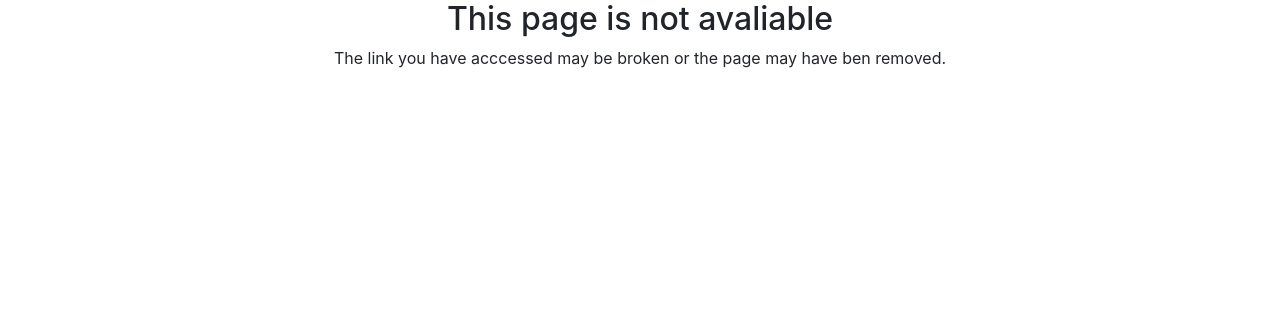
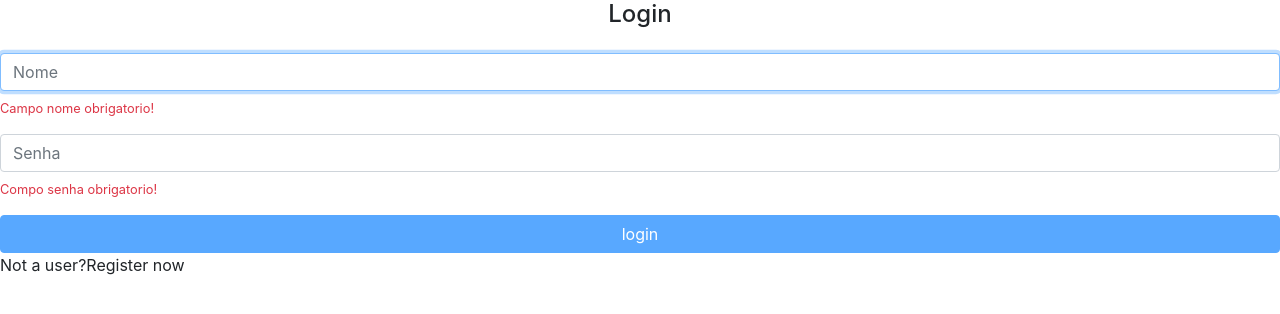
Before and after one commit to Mateusleao99/fundamentos-angular-alura, an Angular app: page / in a window 1280 px wide. Shown: the top 314 px of the page. Built offline with nearby package versions, Linux system fonts and the light colour scheme.

Commit message:
feat: autenticacao login

```diff
--- a/src/app/app.module.ts
+++ b/src/app/app.module.ts
@@ -1,3 +1,4 @@
+import { HomeModule } from './home/home.module';
 import { ErrorsModule } from './errors/errors.module';
 import { AppRoutingModule } from './app.routing.module';
 import { PhotosModule } from './photos/photos.module';
@@ -16,7 +17,8 @@
     BrowserModule,
     PhotosModule,
     AppRoutingModule,
-    ErrorsModule
+    ErrorsModule,
+    HomeModule
   ],
   providers: [],
   bootstrap: [AppComponent]
--- a/src/app/app.routing.module.ts
+++ b/src/app/app.routing.module.ts
@@ -1,3 +1,4 @@
+import { SignInComponent } from './home/signin/signin.component';
 import { PhotoListResolver } from './photos/photo-list/photo-list.resolver';
 import { NgModule } from "@angular/core";
 import { RouterModule, Routes } from "@angular/router";
@@ -7,6 +8,10 @@
 import { PhotoFormComponent } from './photos/photo-form/photo-form.component';
 
 const routes: Routes = [
+  {
+    path: '',
+    component: SignInComponent
+  },
   {
     path: 'user/:userName',
     component: PhotoListComponent,
--- /dev/null
+++ b/src/app/core/auth/auth.service.ts
@@ -0,0 +1,17 @@
+import { HttpClient } from '@angular/common/http';
+import { Injectable } from '@angular/core';
+
+const API_URL = "http://localhost:3000";
+
+@Injectable({
+  providedIn: 'root'
+})
+export class AuthService {
+
+  constructor(private http: HttpClient) { }
+
+  authenticate(userName: string, password: string){
+
+    return this.http.post(API_URL + '/user/login', {userName , password})
+  }
+}
--- /dev/null
+++ b/src/app/core/platform-detector/platform-detector.service.ts
@@ -0,0 +1,13 @@
+import { Inject, Injectable, PLATFORM_ID } from "@angular/core";
+import {isPlatformBrowser} from '@angular/common';
+
+@Injectable({providedIn: 'root'})
+
+export class PlatformDetectorService {
+
+  constructor(@Inject(PLATFORM_ID) private platFormId: string ) { }
+
+  isPlatformBrowser () {
+    return isPlatformBrowser(this.platFormId);
+  }
+}
--- /dev/null
+++ b/src/app/home/signin/signin.component.html
@@ -0,0 +1,40 @@
+<h4 class="text-center">Login</h4>
+
+<form [formGroup]='loginForm' class="form mt-4" (submit)="login()" >
+
+    <div class="form-group">
+        <input
+          #userNameInput
+          formControlName="userName"
+          class="form-control"
+          placeholder="Nome "
+          autofocus>
+          <ap-vmessage
+          *ngIf="loginForm.get('userName').errors?.required"
+          text="Campo nome obrigatorio!">
+          </ap-vmessage>
+    </div>
+
+    <div class="form-group">
+        <input
+          formControlName="password"
+          type="password"
+          class="form-control"
+          placeholder="Senha ">
+          <ap-vmessage
+          *ngIf="loginForm.get('password').errors?.required"
+          text="Compo senha obrigatorio!">
+          </ap-vmessage>
+
+    </div>
+
+    <button
+        [disabled]="loginForm.invalid"
+        type="submit"
+        class="btn btn-primary btn-block">
+        login
+    </button>
+
+</form>
+
+<p>Not a user?<a>Register now</a></p>
--- /dev/null
+++ b/src/app/home/signin/signin.component.ts
@@ -0,0 +1,47 @@
+import { PlatformDetectorService } from './../../core/platform-detector/platform-detector.service';
+import { AuthService } from '../../core/auth/auth.service';
+import { Component, ElementRef, OnInit, ViewChild } from "@angular/core";
+import { FormBuilder, FormGroup, Validators } from "@angular/forms";
+import { Router } from '@angular/router';
+
+@Component({
+  templateUrl:'./signin.component.html'
+})
+export class SignInComponent implements OnInit{
+
+  loginForm: FormGroup;
+  @ViewChild('userNameInput') userNameInput: ElementRef<HTMLInputElement>;
+
+  constructor(
+    private formBuilder: FormBuilder,
+    private authService: AuthService,
+    private router: Router,
+    private platformDetectorService: PlatformDetectorService
+    ){}
+
+  ngOnInit(): void {
+    this.loginForm = this.formBuilder.group({
+      userName: ['', Validators.required],
+      password: ['', Validators.required]
+    });
+  }
+
+  login() {
+    const userName = this.loginForm.get('userName').value;
+    const password = this.loginForm.get('password').value;
+
+    this.authService
+    .authenticate(userName,password)
+    .subscribe(
+      () => this.router.navigate(['user', userName]),
+      err =>{
+        console.log(err);
+        this.loginForm.reset();
+        this.platformDetectorService.isPlatformBrowser() &&
+          this.userNameInput.nativeElement.focus();
+        alert('Usuario invalido !')
+      }
+    )
+  }
+
+}
--- /dev/null
+++ b/src/app/shared/components/vmessage/vmessage.component.html
@@ -0,0 +1 @@
+<small class="text-danger d-block mt-2">{{ text }}</small>
```
Also changed, not shown: src/app/home/home.module.ts (added, +17 -0 lines), src/app/shared/components/vmessage/vmessage.component.ts (added, +11 -0 lines), src/app/shared/components/vmessage/vmessage.module.ts (added, +9 -0 lines), 1 other file (tests, documents, lock files or other folders).
